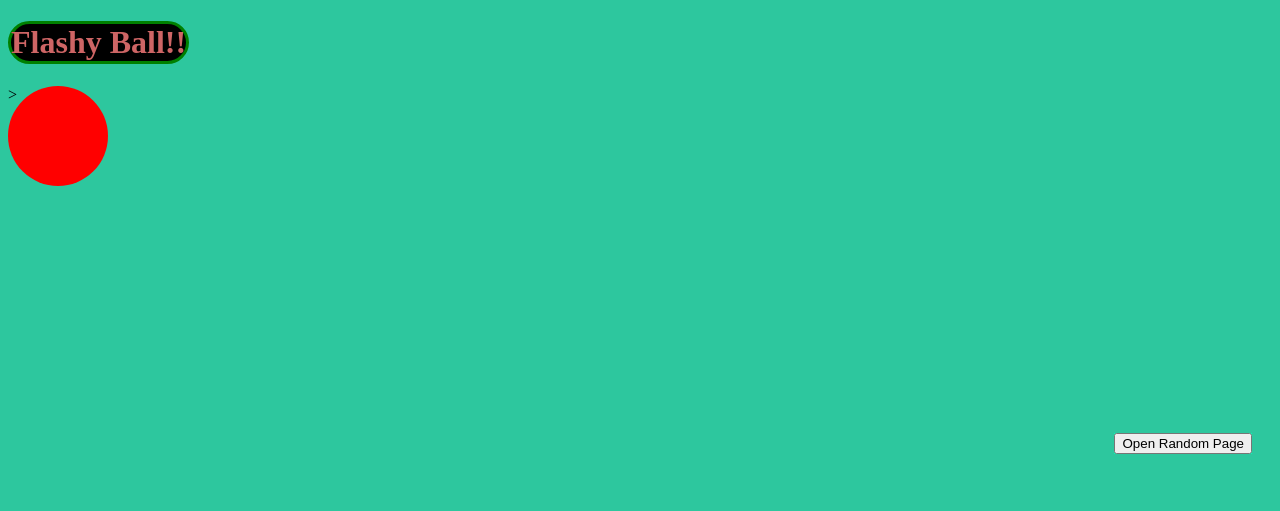
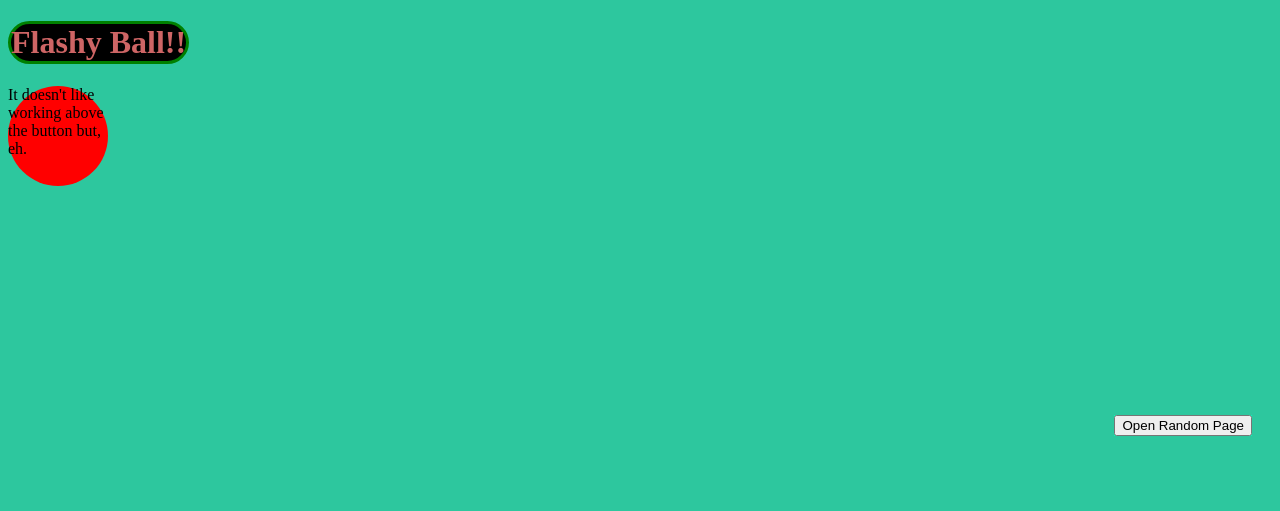
Before and after one commit to danderfer/SammyGulp.github.io, a plain HTML site: page a.html in a window 1280 px wide. Drawn offline with Linux system fonts and the light colour scheme.

Commit message:
An excuse

```diff
--- a/a.html
+++ b/a.html
@@ -41,7 +41,7 @@
     background: black;
 ">Flashy Ball!!</h1>
 
-  <div id="flashy-ball" class="flashy-ball"></div>>
+  <div id="flashy-ball" class="flashy-ball">It doesn't like working above the button but, eh.</div>
 
     <script>
       document.addEventListener('mousemove', function(event) {
```
